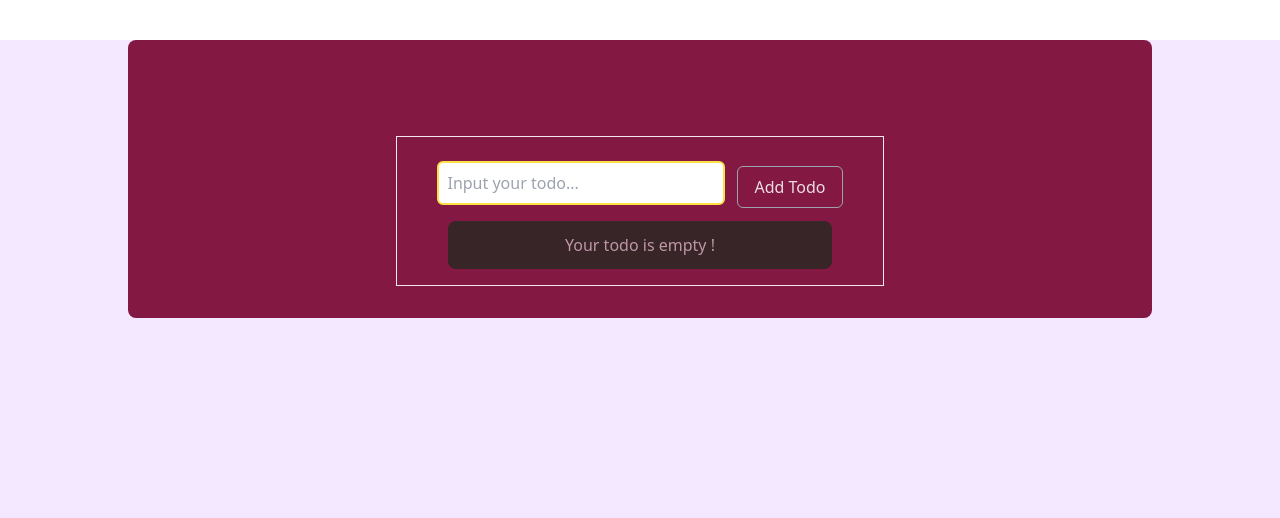
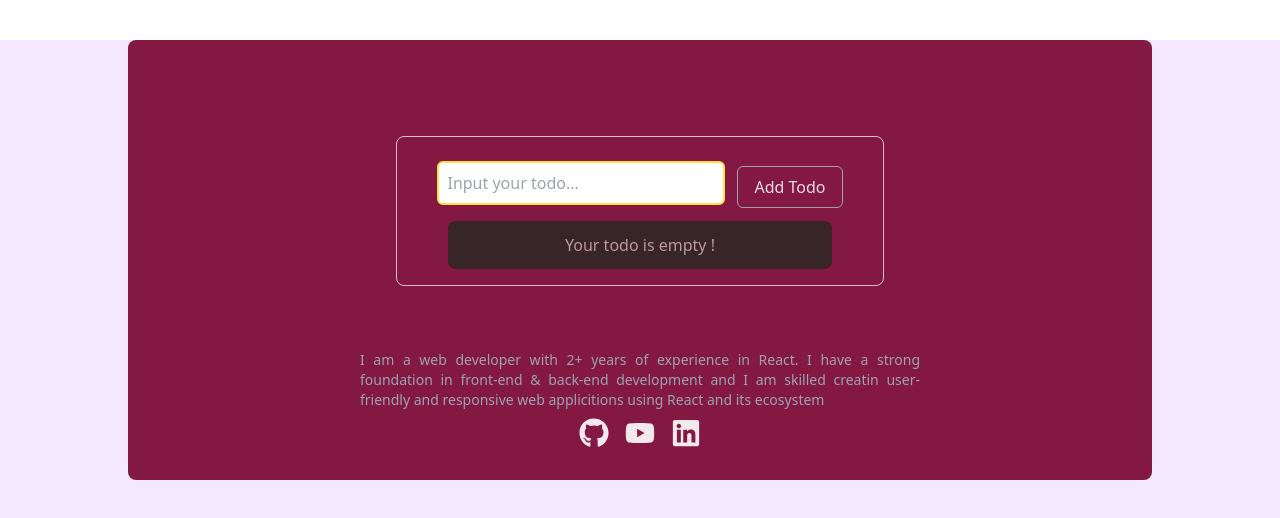
Before and after one commit to noorjsdivs/mern_todo_app, a Next.js app: page / in a window 1280 px wide. Shown: the top 518 px of the page. Built offline with nearby package versions, Linux system fonts and the light colour scheme.

Commit message:
footer update,todoItem update

```diff
--- a/src/app/page.tsx
+++ b/src/app/page.tsx
@@ -1,3 +1,4 @@
+import Footer from "@/components/Footer";
 import Intput from "@/components/Intput";
 
 export default function Home() {
@@ -5,6 +6,7 @@ export default function Home() {
     <div className="w-full min-h-screen bg-purple-100 ">
       <div className=" max-w-screen-lg bg-pink-900 rounded-lg mx-auto flex flex-col pt-8 items-center mt-10">
         <Intput />
+        <Footer />
       </div>
     </div>
   );
--- a/src/components/Footer.tsx
+++ b/src/components/Footer.tsx
@@ -16,16 +16,23 @@ const Footer = () => {
       href: "https://www.linkedin.com/in/md-sujon-islam-ss/",
     },
   ];
+
   return (
-    <footer className="w-full text-gray-400 ">
-      <p className="text-sm text-center">
-        Lorem ipsum dolor sit amet consectetur adipisicing elit. Debitis libero
-        eaque officiis. Aperiam nostrum debitis eius, ullam nesciunt ex in sit
-        omnis. Ea fugiat commodi quos a aspernatur accusamus sit!
+    <footer className="w-96 lg:w-[560px] mx-auto my-8 text-gray-400 ">
+      <p className="text-sm  text-justify">
+        I am a web developer with 2+ years of experience in React. I have a
+        strong foundation in front-end & back-end development and I am skilled
+        creatin user-friendly and responsive web applicitions using React and
+        its ecosystem
       </p>
-      <div className="flex items-center justify-center gap-2 mt-2">
+      <div className="flex items-center justify-center gap-4 mt-2">
         {footerArray.map((item, index) => (
-          <Link key={index} href={item?.href} target="blank">
+          <Link
+            className="text-3xl text-white/90 rounded-full hover:text-yellow-300 duration-300"
+            key={index}
+            href={item?.href}
+            target="blank"
+          >
             {item?.icon}
           </Link>
         ))}
--- a/src/components/Intput.tsx
+++ b/src/components/Intput.tsx
@@ -22,7 +22,7 @@ const Intput = () => {
   };
 
   return (
-    <div className=" mx-auto h-full text-white/85 my-8  lg:mt-16 px-10   pt-6 pb-2 border-[1px] border-solid border-white/90">
+    <div className=" mx-auto h-full text-white/85 my-8  lg:mt-16 px-10   pt-6 pb-2 border-[1px] border-solid border-white/70 rounded-lg">
       <div>
         <form
           onSubmit={formHandle}
--- a/src/components/TodoItem.tsx
+++ b/src/components/TodoItem.tsx
@@ -17,9 +17,10 @@ const TodoItem = ({ item }: Item) => {
         className="bg-green-950 text-white/90 p-3 my-1 rounded-lg
       hover:shadow-md hover:shadow-slate-400 duration-300 opacity-80
       hover:opacity-100 hover:skew-x-6 hover:translate-x-2
-      flex justify-between items-center"
+      flex justify-between items-center group relative"
       >
         <li>{item?.todo}</li>
+        <span className="absolute top-0 left-0 w-[3px] h-0 bg-yellow-600 group-hover:h-full duration-500" />
         <MdDelete
           onClick={() => dispatch(deleteTodo(item?._id))}
           className="text-lg hover:text-red-600 cursor-pointer"
```
